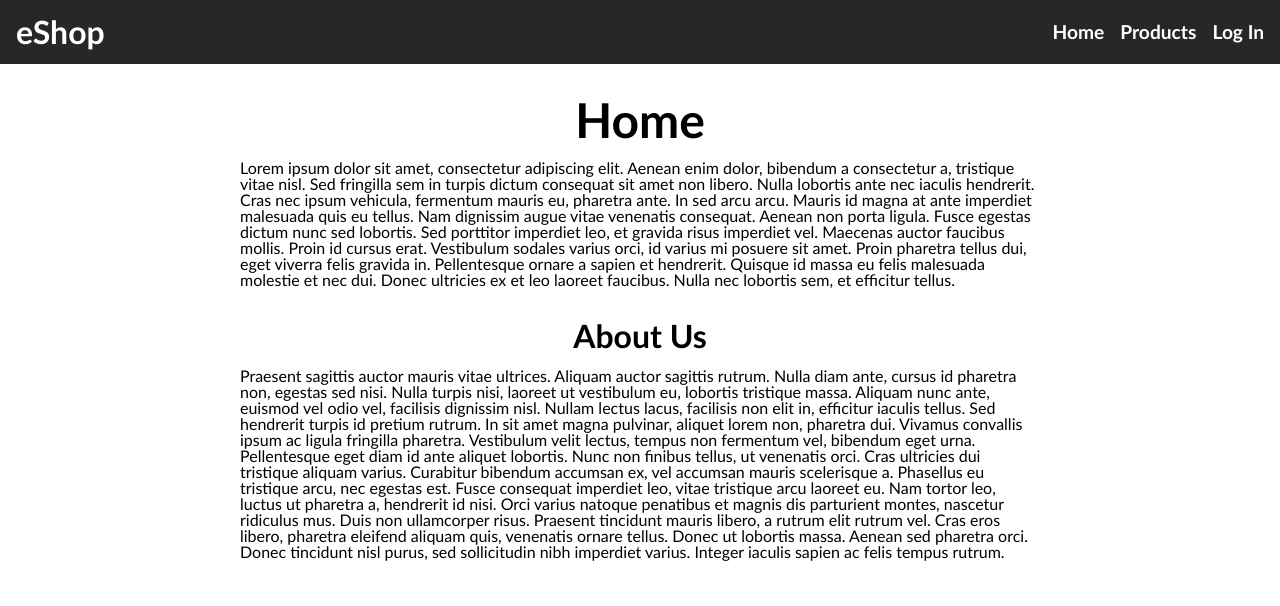
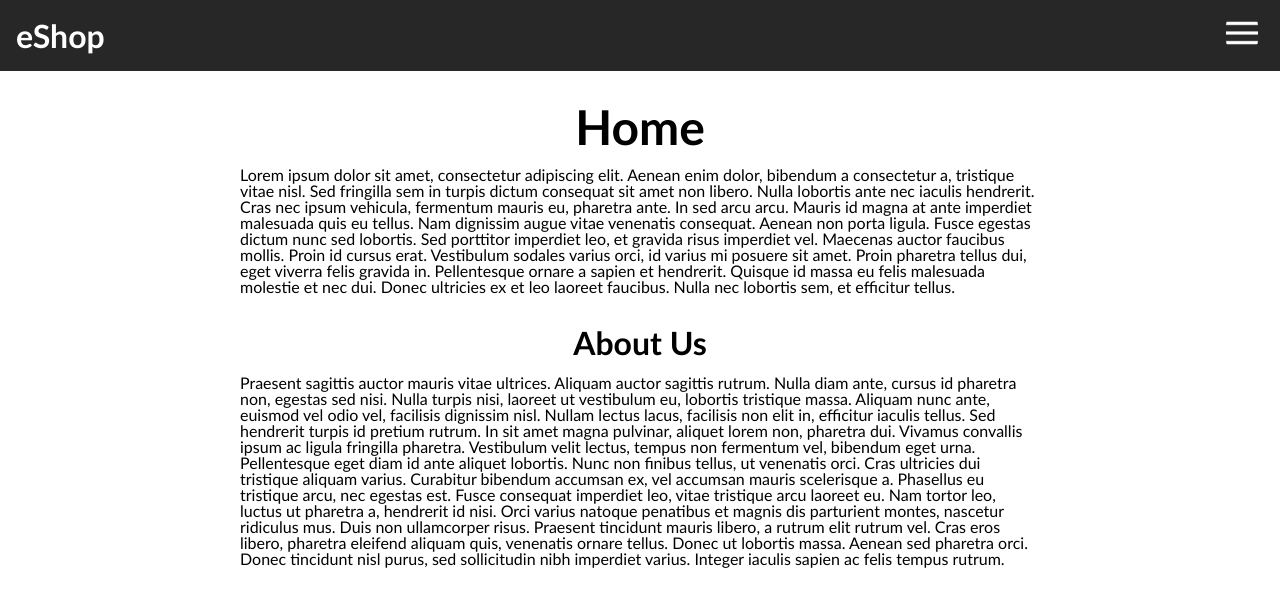
Before and after one commit to ramirosebes/MDW-Frontend, a React (Create React App) app: page / in a window 1280 px wide. Shown: the top 606 px of the page. Built offline with nearby package versions, Linux system fonts and the light colour scheme.

Commit message:
update navigation menu

```diff
--- a/src/App.jsx
+++ b/src/App.jsx
@@ -4,6 +4,7 @@ import Home from "./components/Home/Home";
 import ItemListContainer from './components/ItemListContainer/ItemListContainer';
 import './App.css';
 import ItemDetailContainer from "./components/ItemDetailContainer/ItemDetailContainer";
+import LogIn from "./components/LogIn/LogIn";
 
 function App() {
   return (
@@ -14,6 +15,7 @@ function App() {
               <Route path="/" element={<Home />} />
               <Route path="/products/" element={<ItemListContainer />} />
               <Route path="/item/:id" element={<ItemDetailContainer />} />
+              <Route path="/login" element={<LogIn />} />
             </Routes>
           {/* <Footer /> */}
         </BrowserRouter>
--- /dev/null
+++ b/src/components/LogIn/LogIn.jsx
@@ -0,0 +1,9 @@
+import React from 'react'
+
+const LogIn = () => {
+    return (
+        <div>LogIn</div>
+    )
+}
+
+export default LogIn
--- a/src/components/Navbar/Navbar.jsx
+++ b/src/components/Navbar/Navbar.jsx
@@ -1,18 +1,35 @@
-import React from 'react'
-import { Link } from 'react-router-dom'
-import './navbar.css'
+import React, { useState } from 'react';
+import { Link } from 'react-router-dom';
+import './navbar.css';
+import closeIcon from '../../img/cross.svg';
+import openIcon from '../../img/menu.svg';
 
 function Navbar() {
+    const [isNavVisible, setNavVisibility] = useState(false);
+
+    const handleNavBarOpenButton = () => {
+        setNavVisibility(true);
+    }
+
+    const handleNavBarCloseButton = () => {
+        setNavVisibility(false);
+    }
+
     return (
-            <nav className="navbar">
-                <Link to="#" className="logo"><h1>eShop</h1></Link>
-                <ul className='menu'>
-                    <li><Link className="menu-link" to="/">Home</Link></li>
-                    <li><Link className="menu-link" to="/products">Products</Link></li>
-                    <li><Link className="menu-link" to="/login">Log In</Link></li>
+        <div className="div-nav">
+            <Link to="/" className="logo"><h1>eShop</h1></Link>
+            <button className="openMenu" id="open" onClick={handleNavBarOpenButton}><img src={openIcon} alt="" className="img-nav" /></button>
+            {/* <nav className={`navClass ${isNavVisible ? 'visible slide-in-right' : 'slide-in-left'}`}> */}
+            <nav className={`navClass ${isNavVisible ? 'visible' : ''}`}>
+                <button className="closeMenu" id="close" onClick={handleNavBarCloseButton}><img src={closeIcon} alt="" className="img-nav" /></button>
+                <ul className="navList">
+                    <li><Link className="menu-link" to="/" onClick={handleNavBarCloseButton}>Home</Link></li>
+                    <li><Link className="menu-link" to="/products" onClick={handleNavBarCloseButton}>Products</Link></li>
+                    <li><Link className="menu-link" to="/login" onClick={handleNavBarCloseButton}>Log In</Link></li>
                 </ul>
             </nav>
-    )
+        </div>
+    );
 }
 
-export default Navbar
+export default Navbar;
--- a/src/components/Navbar/navbar.css
+++ b/src/components/Navbar/navbar.css
@@ -1,4 +1,4 @@
-.navbar {
+/* .navbar {
     display: flex;
     justify-content: space-between;
     align-items: center;
@@ -25,4 +25,127 @@
     font-size: 1.2rem;
     color: #ffffff;
     font-weight: bold;
+} */
+
+.div-nav {
+    display: flex;
+    align-items: center;
+    justify-content: space-between;
+    padding: 1rem;
+    background-color: #272727;
 }
+
+.logo {
+    color: #ffffff;
+    font-size: 2rem;
+    text-decoration: none;
+    font-weight: bold;
+}
+
+.navList {
+    list-style-type: none;
+    display: flex;
+    gap: 2rem;
+}
+
+.navList li a {
+    text-decoration: none;
+    font-weight: bold;
+    font-size: 1.2rem;
+    color: #ffffff;
+}
+
+.liRankingClass {
+    color: #ffffff;
+    cursor: pointer;
+}
+
+.openMenu,
+.closeMenu {
+    display: block;
+    border: 0;
+    font-size: 1.25rem;
+    background-color: transparent;
+    cursor: pointer;
+}
+
+.openMenu {
+    color: #ffffff;
+}
+
+.closeMenu {
+    color: #ffffff;
+    align-self: end;
+}
+
+.navClass {
+    opacity: 0;
+    visibility: hidden;
+    display: flex;
+    flex-direction: column;
+    align-items: center; /* Alinea las palabras a la izquierda, derecha o en el centro */
+    gap: 2rem;
+    position: absolute;
+    top: 0;
+    right: 0;
+    bottom: 0;
+    background-color: #272727;
+    padding: 1.1rem;
+    /* box-shadow: 0 0 0 100vmax #00000080; */
+    width: 8rem;
+}
+
+.navClass.visible {
+    opacity: 1;
+    visibility: visible;
+}
+
+.navList {
+    flex-direction: column;
+    align-items: center; /*Alinea las palabras centradas*/
+}
+
+.navList li a {
+    color: #ecececec;
+    padding: 0.5rem 1rem;
+    border-radius: 0.5rem;
+}
+
+.navList li a:hover {
+    background-color: #737373;
+}
+
+.img-nav {
+    width: 2rem;
+    height: 2rem;
+}
+
+/* .slide-in-right {
+	animation: slide-in-right 0.5s cubic-bezier(0.250, 0.460, 0.450, 0.940) both;
+}
+
+@keyframes slide-in-right {
+    0% {
+    transform: translateX(1000px);
+    opacity: 0;
+    }
+    100% {
+    transform: translateX(0);
+    opacity: 1;
+    }
+}
+
+.slide-in-left {
+	animation: slide-in-left 0.5s cubic-bezier(0.250, 0.460, 0.450, 0.940) both;
+}
+
+@keyframes slide-in-left {
+    0% {
+    transform: translateX(-1000px);
+    opacity: 0;
+    }
+    100% {
+    transform: translateX(0);
+    opacity: 1;
+    }
+} */
```
Also changed, not shown: src/components/LogIn/logIn.css (added).
